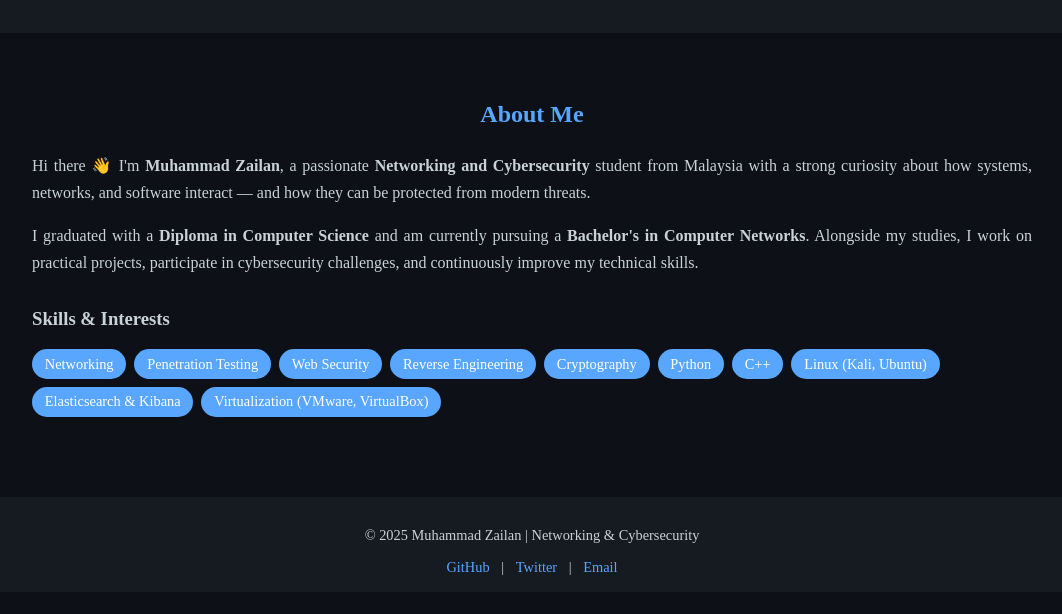
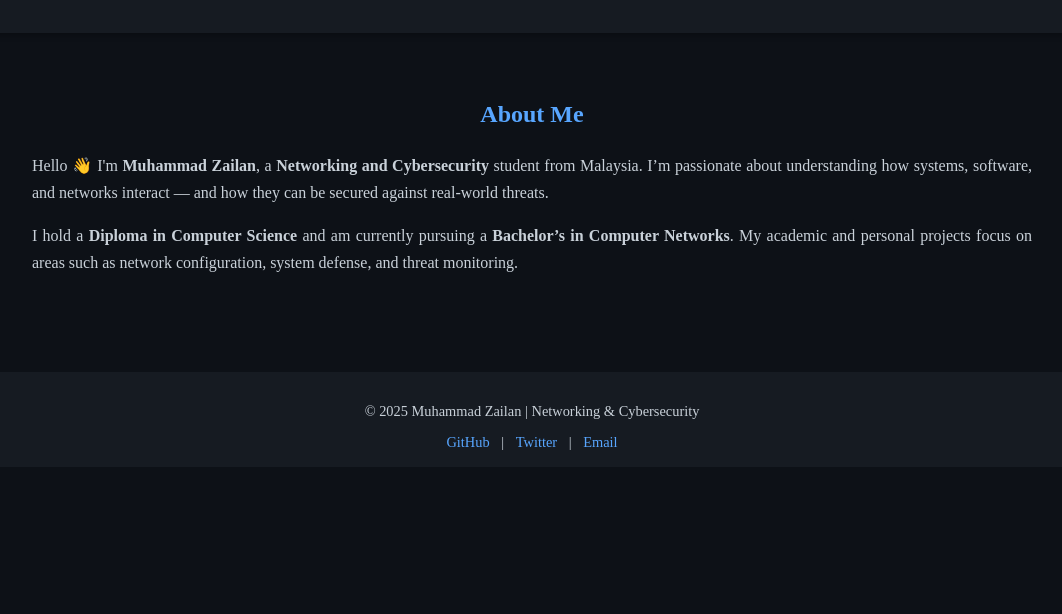
Before and after one commit to pr0nt0-Zz/pr0nt0.github.io, a plain HTML site: page index.html in a window 1280 px wide. Shown: the part 74-688 px from the top of the page, without its empty margins (108-1170 px from the left). Drawn offline with Linux system fonts and the light colour scheme.

Commit message:
Revise introduction and remove skills from index.html
Updated personal introduction and removed skills section.

```diff
--- a/index.html
+++ b/index.html
@@ -18,7 +18,7 @@
           <li><a href="notes.html">Notes</a></li>
           <li><a href="ctf.html">CTF Writeups</a></li>
         </ul>
-        <button class="theme-toggle" onclick="toggleTheme">🌙</button>
+        <button id="theme-toggle" class="theme-toggle">🌙</button>
       </div>
     </nav>
   </header>
@@ -30,32 +30,15 @@
         <h2>About Me</h2>
         <div class="about-content">
           <p>
-            Hi there 👋 I'm <strong>Muhammad Zailan</strong>, a passionate <strong>Networking and Cybersecurity</strong> student
-            from Malaysia with a strong curiosity about how systems, networks, and software interact — and how they can be
-            protected from modern threats.
+            Hello 👋 I'm <strong>Muhammad Zailan</strong>, a <strong>Networking and Cybersecurity</strong> student from Malaysia.
+            I’m passionate about understanding how systems, software, and networks interact — and how they can be
+            secured against real-world threats.
           </p>
           <p>
-            I graduated with a <strong>Diploma in Computer Science</strong> and am currently pursuing a <strong>Bachelor's in
-            Computer Networks</strong>. Alongside my studies, I work on practical projects, participate in cybersecurity challenges,
-            and continuously improve my technical skills.
+            I hold a <strong>Diploma in Computer Science</strong> and am currently pursuing a
+            <strong>Bachelor’s in Computer Networks</strong>. My academic and personal projects focus on areas such as
+            network configuration, system defense, and threat monitoring.
           </p>
-          <!-- Removed paragraphs about ethical hacking and side jobs -->
-
-          <div class="skills">
-            <h3>Skills & Interests</h3>
-            <div class="skill-tags">
-              <span class="tag">Networking</span>
-              <span class="tag">Penetration Testing</span>
-              <span class="tag">Web Security</span>
-              <span class="tag">Reverse Engineering</span>
-              <span class="tag">Cryptography</span>
-              <span class="tag">Python</span>
-              <span class="tag">C++</span>
-              <span class="tag">Linux (Kali, Ubuntu)</span>
-              <span class="tag">Elasticsearch & Kibana</span>
-              <span class="tag">Virtualization (VMware, VirtualBox)</span>
-            </div>
-          </div>
         </div>
       </div>
     </section>
@@ -72,17 +55,6 @@
     </div>
   </footer>
 
-  <script>
-    function toggleTheme() {
-      const currentTheme = document.body.getAttribute('data-theme');
-      if (currentTheme === 'light') {
-        document.body.removeAttribute('data-theme');
-        document.querySelector('.theme-toggle').textContent = '🌙';
-      } else {
-        document.body.setAttribute('data-theme', 'light');
-        document.querySelector('.theme-toggle').textContent = '🌑';
-      }
-    }
-  </script>
+  <script src="script.js"></script>
 </body>
 </html>
```
